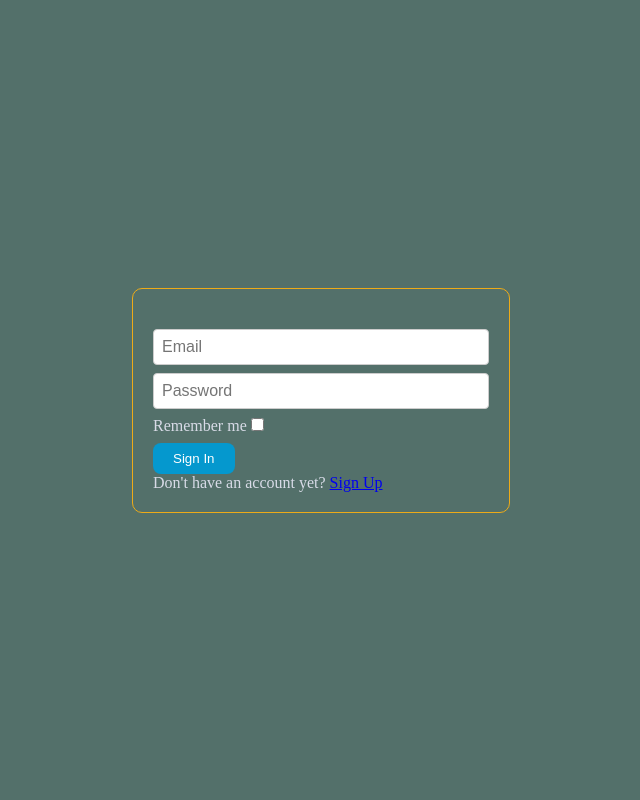
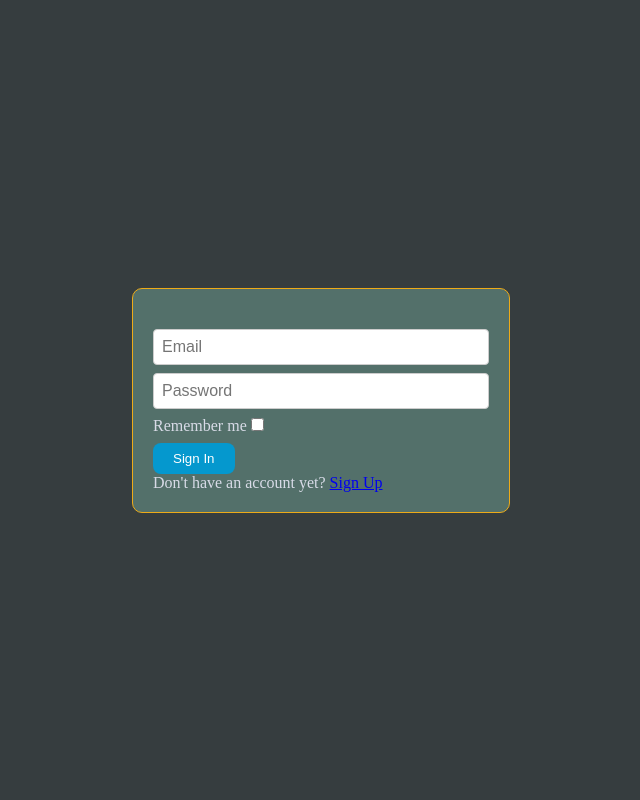
Before and after one commit to Emogy-reunion/mini-projects, a Flask app: page / in a window 1280 px wide. Shown: the whole page, without its empty margins (319-959 px from the left). Run offline with Flask 3, Linux system fonts and the light colour scheme.

Commit message:
style: color the backgrounds

```diff
--- a/protect-routes/static/css/login.css
+++ b/protect-routes/static/css/login.css
@@ -9,7 +9,7 @@ html {
 
 body {
 	font-family: "poppins";
-	background-color:  #53706A;
+	background-color: #363d3f;
 	color: #D8DBE7;
 	display: flex;
 	height: 100vh;
@@ -19,6 +19,7 @@ body {
 
 .container {
 	max-width: 800px;
+	background-color:  #53706A;
 	border-radius: 10px;
 	border: 1px solid #EDAB18;
 	padding: 20px;
```
